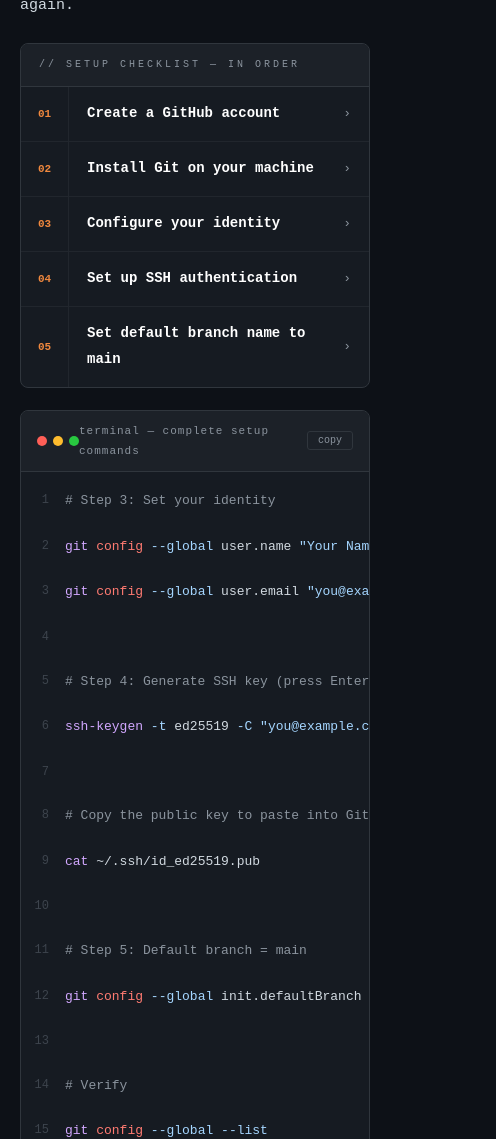
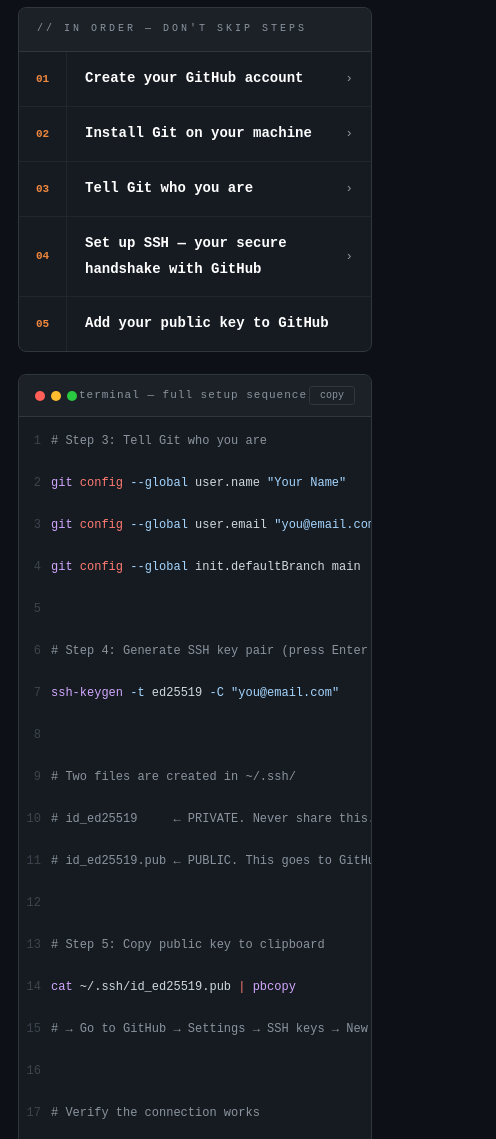
Before and after one commit to stephanie-jones78/GitHub_guide, a plain HTML site: page github-guide.html in a window 390 px wide. Shown: the part 4484-5623 px from the top of the page, 496 px wide, since content can reach past the window. Drawn offline with Linux system fonts and the light colour scheme.

Commit message:
updated file, with ssh instructions

```diff
--- a/github-guide.html
+++ b/github-guide.html
@@ -41,11 +41,11 @@
 .sb-stat span{color:var(--git);}
 
 /* ── LAYOUT ── */
-#layout{display:flex;min-height:100vh;}
-#main{flex:1;min-width:0;}
+#layout{display:flex;min-height:100vh;width:100%;}
+#main{flex:1;min-width:0;max-width:100%;overflow-x:hidden;}
 
 /* ── TABS ── */
-#tabs{position:sticky;top:0;z-index:100;background:var(--bg2);border-bottom:1px solid var(--border);display:flex;overflow-x:auto;scrollbar-width:none;}
+#tabs{position:sticky;top:0;z-index:100;background:var(--bg2);border-bottom:1px solid var(--border);display:flex;overflow-x:auto;scrollbar-width:none;-webkit-overflow-scrolling:touch;}
 #tabs::-webkit-scrollbar{display:none;}
 .tab{flex-shrink:0;padding:11px 18px;font-size:11px;letter-spacing:1px;color:var(--dim);cursor:pointer;border-bottom:2px solid transparent;border-right:1px solid var(--border);transition:all .15s;white-space:nowrap;display:flex;align-items:center;gap:7px;}
 .tab:hover{color:var(--txt);background:var(--bg4);}
@@ -54,7 +54,7 @@
 .tab.on .tab-dot{background:var(--git);}
 
 /* ── SECTIONS ── */
-.sec{padding:52px 44px;border-bottom:1px solid var(--border);background:var(--bg);max-width:720px;opacity:0;transform:translateY(10px);transition:opacity .5s,transform .5s;}
+.sec{padding:52px 44px;border-bottom:1px solid var(--border);background:var(--bg);max-width:720px;opacity:1;transform:none;transition:opacity .5s,transform .5s;}
 .sec.vis{opacity:1;transform:none;}
 @media(max-width:720px){.sec{padding:32px 20px;}}
 
@@ -207,6 +207,26 @@
 #mdis.show{opacity:1;}
 
 .foot-hint{text-align:center;padding:40px;font-size:10px;color:var(--border);letter-spacing:2px;cursor:pointer;}
+
+@media(max-width:720px){
+  body{font-size:14px;}
+  #layout{display:block;width:100%;}
+  #main{width:100%;display:block;}
+  #tabs{position:sticky;top:0;z-index:100;}
+  .sec{padding:28px 18px;max-width:100%;}
+  .concept-grid{grid-template-columns:1fr;}
+  .cblock{margin:16px 0;}
+  .cscroll{padding:14px 0;}
+  .lc{font-size:12px;}
+  .ln{width:32px;padding-right:10px;}
+  pre{font-size:12px;}
+  .wf-step{flex-direction:row;}
+  .branch-viz{padding:14px;}
+  .pages-steps{margin:16px 0;}
+  .ps-item{gap:12px;}
+  .ps-num{font-size:22px;}
+  .quiz-opt{font-size:12px;padding:9px 12px;}
+}
 </style>
 </head>
 <body>
@@ -401,20 +421,20 @@
 ══════════════════════════════════ -->
 <div class="sec" id="sec-setup">
   <div class="phase-wrap"><div class="phase-tag">// SECTION 03</div><div class="phase-line"></div></div>
-  <h2>One-time setup.<br><span class="hl">Do this tonight.</span></h2>
+  <h2>One-time setup.<br><span class="hl">Do this once. Never again.</span></h2>
 
-  <p>Everything in this section happens once. After this, your machine is configured and you never have to do it again.</p>
+  <p>Everything here runs once. After this your machine is permanently configured — every project you ever create benefits from this setup automatically.</p>
 
   <div class="workflow">
-    <div class="wf-head">// SETUP CHECKLIST — IN ORDER</div>
+    <div class="wf-head">// IN ORDER — DON'T SKIP STEPS</div>
 
     <div class="wf-step" onclick="toggleWf(this)">
       <div class="wf-num" style="color:var(--git)">01</div>
       <div class="wf-content">
-        <div class="wf-top"><div class="wf-title">Create a GitHub account</div><div class="wf-arr">›</div></div>
+        <div class="wf-top"><div class="wf-title">Create your GitHub account</div><div class="wf-arr">›</div></div>
         <div class="wf-body">
-          <p>Go to <code>github.com</code>. Choose a username you'd be comfortable showing an employer — your name, a clean handle, something professional. This is your public identity as a developer. You can't easily change it later without breaking links.</p>
-          <p>Use your real email. Verify it. That's it for the website for now.</p>
+          <p>Go to <code>github.com</code>. Your username becomes part of your public URL — <code>github.com/yourname</code> — so choose something professional. Your name, a clean handle. You can't easily change it later without breaking existing links.</p>
+          <p>Use your real email. Verify it. That's all you do on the website for now.</p>
           <div class="wf-cmd">→ github.com/signup</div>
         </div>
       </div>
@@ -425,9 +445,10 @@
       <div class="wf-content">
         <div class="wf-top"><div class="wf-title">Install Git on your machine</div><div class="wf-arr">›</div></div>
         <div class="wf-body">
-          <p>Git is a program that runs locally. On Mac, open Terminal and run:</p>
+          <p>Git is the local program that actually tracks your code. Open Terminal and check if it's already there:</p>
           <div class="wf-cmd">git --version</div>
-          <p style="margin-top:10px">If it's not installed, macOS will prompt you to install it automatically via Xcode Command Line Tools. Accept and wait. On Windows, download Git from <code>git-scm.com</code>. Run the installer with all defaults.</p>
+          <p style="margin-top:10px"><strong>Mac:</strong> If not installed, macOS will prompt you to install via Xcode Command Line Tools — accept and wait about 2 minutes.</p>
+          <p><strong>Windows:</strong> Download from <code>git-scm.com</code> and run the installer with all defaults.</p>
         </div>
       </div>
     </div>
@@ -435,9 +456,12 @@
     <div class="wf-step" onclick="toggleWf(this)">
       <div class="wf-num" style="color:var(--git)">03</div>
       <div class="wf-content">
-        <div class="wf-top"><div class="wf-title">Configure your identity</div><div class="wf-arr">›</div></div>
+        <div class="wf-top"><div class="wf-title">Tell Git who you are</div><div class="wf-arr">›</div></div>
         <div class="wf-body">
-          <p>Every commit you make is signed with your name and email. Run these two commands — use the same email as your GitHub account:</p>
+          <p>Every commit you make is permanently stamped with your name and email. This is how the record knows it was you. Use the same email as your GitHub account.</p>
+          <div class="wf-cmd">git config --global user.name "Your Name"</div>
+          <div class="wf-cmd" style="margin-top:6px">git config --global user.email "you@email.com"</div>
+          <div class="wf-cmd" style="margin-top:6px">git config --global init.defaultBranch main</div>
         </div>
       </div>
     </div>
@@ -445,11 +469,15 @@
     <div class="wf-step" onclick="toggleWf(this)">
       <div class="wf-num" style="color:var(--git)">04</div>
       <div class="wf-content">
-        <div class="wf-top"><div class="wf-title">Set up SSH authentication</div><div class="wf-arr">›</div></div>
+        <div class="wf-top"><div class="wf-title">Set up SSH — your secure handshake with GitHub</div><div class="wf-arr">›</div></div>
         <div class="wf-body">
-          <p>SSH lets you push to GitHub without typing your password every time. Generate a key pair — a private key that stays on your machine and a public key you give to GitHub.</p>
-          <p>After generating, copy your public key (<code>cat ~/.ssh/id_ed25519.pub</code>) and paste it into GitHub → Settings → SSH and GPG keys → New SSH key.</p>
-          <p>One-time setup. Never deal with passwords again.</p>
+          <p><strong>Why this exists:</strong> GitHub stopped accepting passwords from the terminal in 2021. Your account password will never work there — it's intentionally blocked. The terminal needs a different form of authentication: SSH keys.</p>
+          <p><strong>What SSH actually is:</strong> SSH creates two mathematically linked keys — a private key that stays on your machine and a public key you give to GitHub. When you push code, your machine proves its identity by solving a challenge that only the holder of the private key can solve. GitHub verifies it using the public key you registered. No password. No prompts. Just works.</p>
+          <p><strong>The two files you'll see:</strong></p>
+          <p>After generating, your <code>~/.ssh/</code> folder will have two files with the same name:</p>
+          <p><code>id_ed25519</code> — your <strong>private key</strong>. Never share this. Never copy this anywhere. It stays on your machine only.</p>
+          <p><code>id_ed25519.pub</code> — your <strong>public key</strong>. This is what you give to GitHub. Safe to share.</p>
+          <p><strong>What the outputs mean:</strong> When you generate the key, Terminal prints random art and a fingerprint starting with <code>SHA256:</code>. That's just a visual confirmation the key was created — it's not the key itself. The actual key is in the <code>.pub</code> file.</p>
         </div>
       </div>
     </div>
@@ -457,9 +485,17 @@
     <div class="wf-step" onclick="toggleWf(this)">
       <div class="wf-num" style="color:var(--git)">05</div>
       <div class="wf-content">
-        <div class="wf-top"><div class="wf-title">Set default branch name to main</div><div class="wf-arr">›</div></div>
+        <div class="wf-top"><div class="wf-title">Add your public key to GitHub</div><div class="wf-arr">›</div></div>
         <div class="wf-body">
-          <p>Git used to default to calling the primary branch <code>master</code>. GitHub now uses <code>main</code>. Make them match to avoid confusion:</p>
+          <p>This is the step that connects your machine to your account. You do it once.</p>
+          <p>Copy your public key to clipboard:</p>
+          <div class="wf-cmd">cat ~/.ssh/id_ed25519.pub | pbcopy</div>
+          <p style="margin-top:10px">Nothing visible happens — it's in your clipboard. Now on GitHub:</p>
+          <p>Profile photo → <strong>Settings</strong> → <strong>SSH and GPG keys</strong> → <strong>New SSH key</strong> → paste → <strong>Add SSH key</strong></p>
+          <p>The key you paste will be one long line starting with <code>ssh-ed25519</code> followed by a long string and ending with your email. If what you're pasting starts with <code>SHA256</code> — that's the fingerprint, not the key. Run <code>cat ~/.ssh/id_ed25519.pub</code> and copy that output instead.</p>
+          <p><strong>Verify it worked:</strong></p>
+          <div class="wf-cmd">ssh -T git@github.com</div>
+          <p style="margin-top:8px">You should see: <code>Hi username! You've successfully authenticated.</code> That's it. You're set.</p>
         </div>
       </div>
     </div>
@@ -468,30 +504,41 @@
   <div class="cblock">
     <div class="cblock-head">
       <div class="cdots"><span style="background:#FF5F57"></span><span style="background:#FEBC2E"></span><span style="background:#28C840"></span></div>
-      <div class="cfile">terminal — complete setup commands</div>
-      <button class="ccopy" onclick="cp(this,'# Step 3: Set your identity\ngit config --global user.name \"Your Name\"\ngit config --global user.email \"you@example.com\"\n\n# Step 4: Generate SSH key\nssh-keygen -t ed25519 -C \"you@example.com\"\n\n# Step 5: Set default branch name\ngit config --global init.defaultBranch main\n\n# Verify everything is set\ngit config --global --list')">copy</button>
+      <div class="cfile">terminal — full setup sequence</div>
+      <button class="ccopy" onclick="cp(this,'# Step 3: Tell Git who you are\ngit config --global user.name \"Your Name\"\ngit config --global user.email \"you@email.com\"\ngit config --global init.defaultBranch main\n\n# Step 4: Generate your SSH key pair\n# (Press Enter 3x to accept all defaults)\nssh-keygen -t ed25519 -C \"you@email.com\"\n\n# Step 5: Copy your PUBLIC key to clipboard\ncat ~/.ssh/id_ed25519.pub | pbcopy\n# → Paste this into GitHub: Settings → SSH keys → New SSH key\n\n# Verify GitHub can see your machine\nssh -T git@github.com\n# Should say: Hi username! You've successfully authenticated.\n\n# Verify your Git config\ngit config --global --list')">copy</button>
     </div>
     <div class="cscroll"><pre>
-<div class="cl"><span class="ln">1</span><span class="lc"><span class="cm"># Step 3: Set your identity</span></span></div>
+<div class="cl"><span class="ln">1</span><span class="lc"><span class="cm"># Step 3: Tell Git who you are</span></span></div>
 <div class="cl"><span class="ln">2</span><span class="lc"><span class="f">git</span> <span class="k">config</span> <span class="s">--global</span> <span class="w">user.name </span><span class="s">"Your Name"</span></span></div>
-<div class="cl"><span class="ln">3</span><span class="lc"><span class="f">git</span> <span class="k">config</span> <span class="s">--global</span> <span class="w">user.email </span><span class="s">"you@example.com"</span></span></div>
-<div class="cl"><span class="ln">4</span><span class="lc"></span></div>
-<div class="cl"><span class="ln">5</span><span class="lc"><span class="cm"># Step 4: Generate SSH key (press Enter 3 times for defaults)</span></span></div>
-<div class="cl"><span class="ln">6</span><span class="lc"><span class="f">ssh-keygen</span> <span class="s">-t</span> <span class="w">ed25519</span> <span class="s">-C</span> <span class="s">"you@example.com"</span></span></div>
-<div class="cl"><span class="ln">7</span><span class="lc"></span></div>
-<div class="cl"><span class="ln">8</span><span class="lc"><span class="cm"># Copy the public key to paste into GitHub</span></span></div>
-<div class="cl"><span class="ln">9</span><span class="lc"><span class="f">cat</span> <span class="w">~/.ssh/id_ed25519.pub</span></span></div>
-<div class="cl"><span class="ln">10</span><span class="lc"></span></div>
-<div class="cl"><span class="ln">11</span><span class="lc"><span class="cm"># Step 5: Default branch = main</span></span></div>
-<div class="cl"><span class="ln">12</span><span class="lc"><span class="f">git</span> <span class="k">config</span> <span class="s">--global</span> <span class="w">init.defaultBranch main</span></span></div>
-<div class="cl"><span class="ln">13</span><span class="lc"></span></div>
-<div class="cl"><span class="ln">14</span><span class="lc"><span class="cm"># Verify</span></span></div>
-<div class="cl"><span class="ln">15</span><span class="lc"><span class="f">git</span> <span class="k">config</span> <span class="s">--global</span> <span class="s">--list</span></span></div>
+<div class="cl"><span class="ln">3</span><span class="lc"><span class="f">git</span> <span class="k">config</span> <span class="s">--global</span> <span class="w">user.email </span><span class="s">"you@email.com"</span></span></div>
+<div class="cl"><span class="ln">4</span><span class="lc"><span class="f">git</span> <span class="k">config</span> <span class="s">--global</span> <span class="w">init.defaultBranch main</span></span></div>
+<div class="cl"><span class="ln">5</span><span class="lc"></span></div>
+<div class="cl"><span class="ln">6</span><span class="lc"><span class="cm"># Step 4: Generate SSH key pair (press Enter 3x for defaults)</span></span></div>
+<div class="cl"><span class="ln">7</span><span class="lc"><span class="f">ssh-keygen</span> <span class="s">-t</span> <span class="w">ed25519</span> <span class="s">-C</span> <span class="s">"you@email.com"</span></span></div>
+<div class="cl"><span class="ln">8</span><span class="lc"></span></div>
+<div class="cl"><span class="ln">9</span><span class="lc"><span class="cm"># Two files are created in ~/.ssh/</span></span></div>
+<div class="cl"><span class="ln">10</span><span class="lc"><span class="cm"># id_ed25519     ← PRIVATE. Never share this.</span></span></div>
+<div class="cl"><span class="ln">11</span><span class="lc"><span class="cm"># id_ed25519.pub ← PUBLIC. This goes to GitHub.</span></span></div>
+<div class="cl"><span class="ln">12</span><span class="lc"></span></div>
+<div class="cl"><span class="ln">13</span><span class="lc"><span class="cm"># Step 5: Copy public key to clipboard</span></span></div>
+<div class="cl"><span class="ln">14</span><span class="lc"><span class="f">cat</span> <span class="w">~/.ssh/id_ed25519.pub</span> <span class="k">|</span> <span class="f">pbcopy</span></span></div>
+<div class="cl"><span class="ln">15</span><span class="lc"><span class="cm"># → Go to GitHub → Settings → SSH keys → New SSH key → paste</span></span></div>
+<div class="cl"><span class="ln">16</span><span class="lc"></span></div>
+<div class="cl"><span class="ln">17</span><span class="lc"><span class="cm"># Verify the connection works</span></span></div>
+<div class="cl"><span class="ln">18</span><span class="lc"><span class="f">ssh</span> <span class="s">-T</span> <span class="w">git@github.com</span></span></div>
+<div class="cl"><span class="ln">19</span><span class="lc"><span class="cm"># → Hi username! You've successfully authenticated.</span></span></div>
+<div class="cl"><span class="ln">20</span><span class="lc"></span></div>
+<div class="cl"><span class="ln">21</span><span class="lc"><span class="cm"># Confirm your config</span></span></div>
+<div class="cl"><span class="ln">22</span><span class="lc"><span class="f">git</span> <span class="k">config</span> <span class="s">--global</span> <span class="s">--list</span></span></div>
     </pre></div>
   </div>
 
+  <div class="callout yellow">
+    <p><strong>Passwords vs SSH vs Tokens — the one thing to know:</strong> GitHub accounts use passwords to log into the website. But the terminal uses SSH keys. These are separate systems intentionally — the terminal has its own authentication so that even if someone learns your account password, they still can't push code from a machine that doesn't have your key.</p>
+  </div>
+
   <div class="callout blue">
-    <p><strong>You only do this once.</strong> From now on your machine knows who you are and can talk to GitHub securely. Every project you ever create will use this configuration automatically.</p>
+    <p><strong>If you're on Windows</strong> or <code>pbcopy</code> doesn't work, use this instead to print the key, then manually select and copy it:<br><code>cat ~/.ssh/id_ed25519.pub</code><br>Copy the entire line — from <code>ssh-ed25519</code> to the end of your email. That's your public key.</p>
   </div>
 </div>
 
@@ -926,8 +973,7 @@
 },{threshold:.25,rootMargin:'-56px 0px 0px 0px'});
 SECS.forEach(id=>{const el=document.getElementById(id);if(el)obs.observe(el);});
 
-const fadeObs=new IntersectionObserver(entries=>{entries.forEach(e=>{if(e.isIntersecting)e.target.classList.add('vis');});},{threshold:.07});
-document.querySelectorAll('.sec').forEach(s=>fadeObs.observe(s));
+// sections visible by default for mobile compatibility
 
 function updateProgress(){
   // count all checked items
```
Also changed, not shown: 2 other files.
